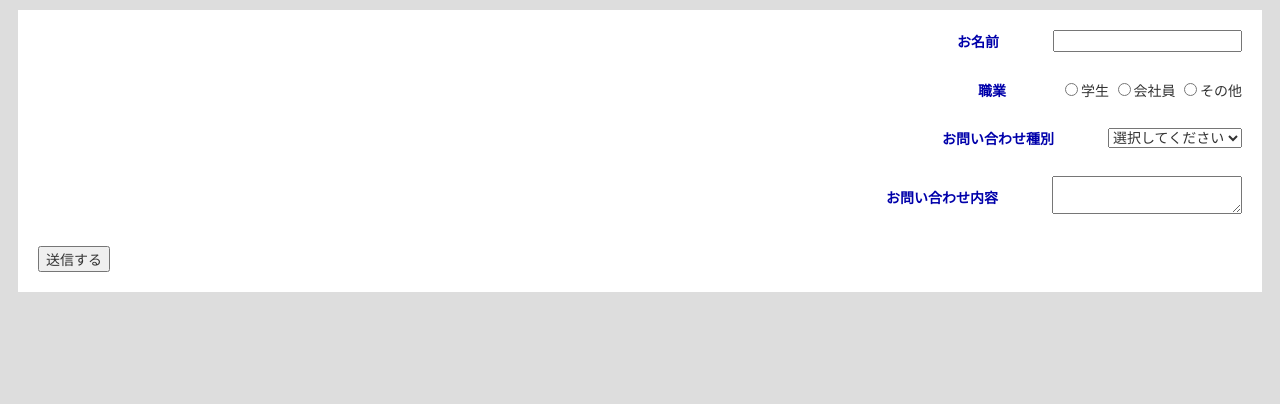
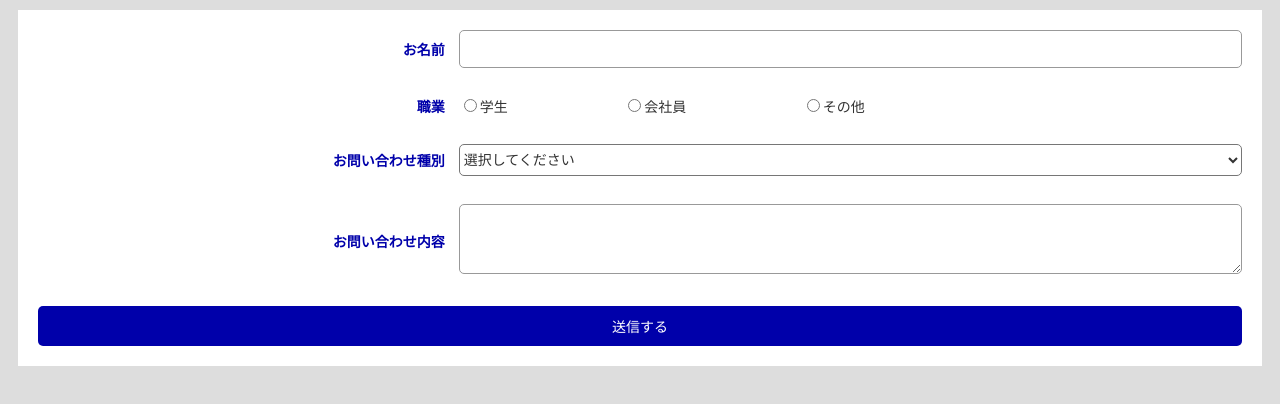
Before and after one commit to endo-takato/S1A205, a plain HTML site: page ensyu/23_2.html in a window 1280 px wide. Drawn offline with Linux system fonts and the light colour scheme.

Commit message:
Add files via upload
演習23_2

```diff
--- a/ensyu/23_2.css
+++ b/ensyu/23_2.css
@@ -33,3 +33,52 @@ dt{
     font-weight: bold;
     color: #00a;
 }
+
+dd{
+    flex: 2 1 30px;
+    margin-left: 0;
+}
+
+input[type="text"],textarea{
+    border: 1px solid #999;
+    width: 100%;
+    padding: 10px;
+    border-radius: 5px;
+}
+
+.job{
+    margin-right: 8em;
+}
+select{
+    background: #fff;
+    width: 100%;
+    height: 32px;
+    font-size: 14px;
+    border-radius: 5px;
+}
+
+textarea{
+    height: 5em;
+}
+.btn{
+    text-align: center;
+}
+input[type="submit"]{
+    background: #00a;
+    border: none;
+    width: 100%;
+    padding: 10px;
+    border-radius: 5px;
+    color: #fff;
+    font-size: 14px;
+}
+
+@media screen and (max-width: 768px){
+    .formltem{display: block;}
+    dt{
+        text-align: left;
+        margin-bottom: 4px;
+    }
+    dd{margin-left: 0;}
+    .job{margin-right: 3em;}
+}
```
